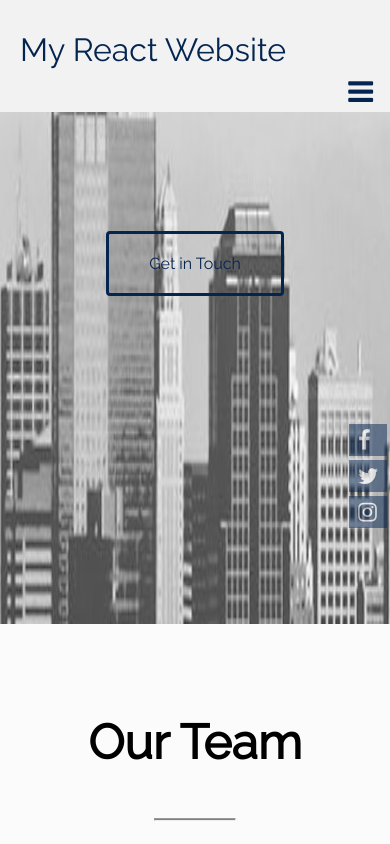
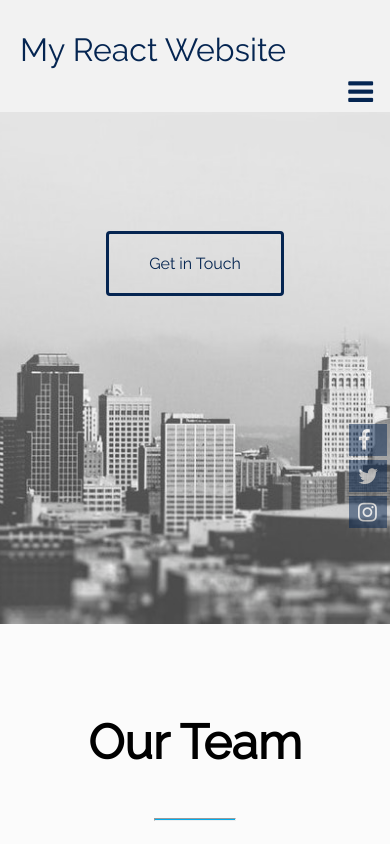
Before and after one commit to paul-wr/my-react-website, a React (Create React App) app: page / in a window 390 px wide. Shown: the top 844 px of the page. Built offline with nearby package versions, Linux system fonts and the light colour scheme.

Commit message:
bg image css updated

```diff
--- a/src/App.css
+++ b/src/App.css
@@ -429,16 +429,6 @@ media queries
 */
 
 @media screen and (max-width: 500px){
-#home-section-one {
-background-image: url('city_mobile.png')!important;
-/* Full height */
-/* Create the parallax scrolling effect */;
-background-size: 100% 635px!important;
-background-attachment: fixed;
-background-position: center;
-background-repeat: no-repeat;
-background-size: cover;
-}
 .main-nav li a {
 color: #052551;
 padding: 1% 30%!important;
```
